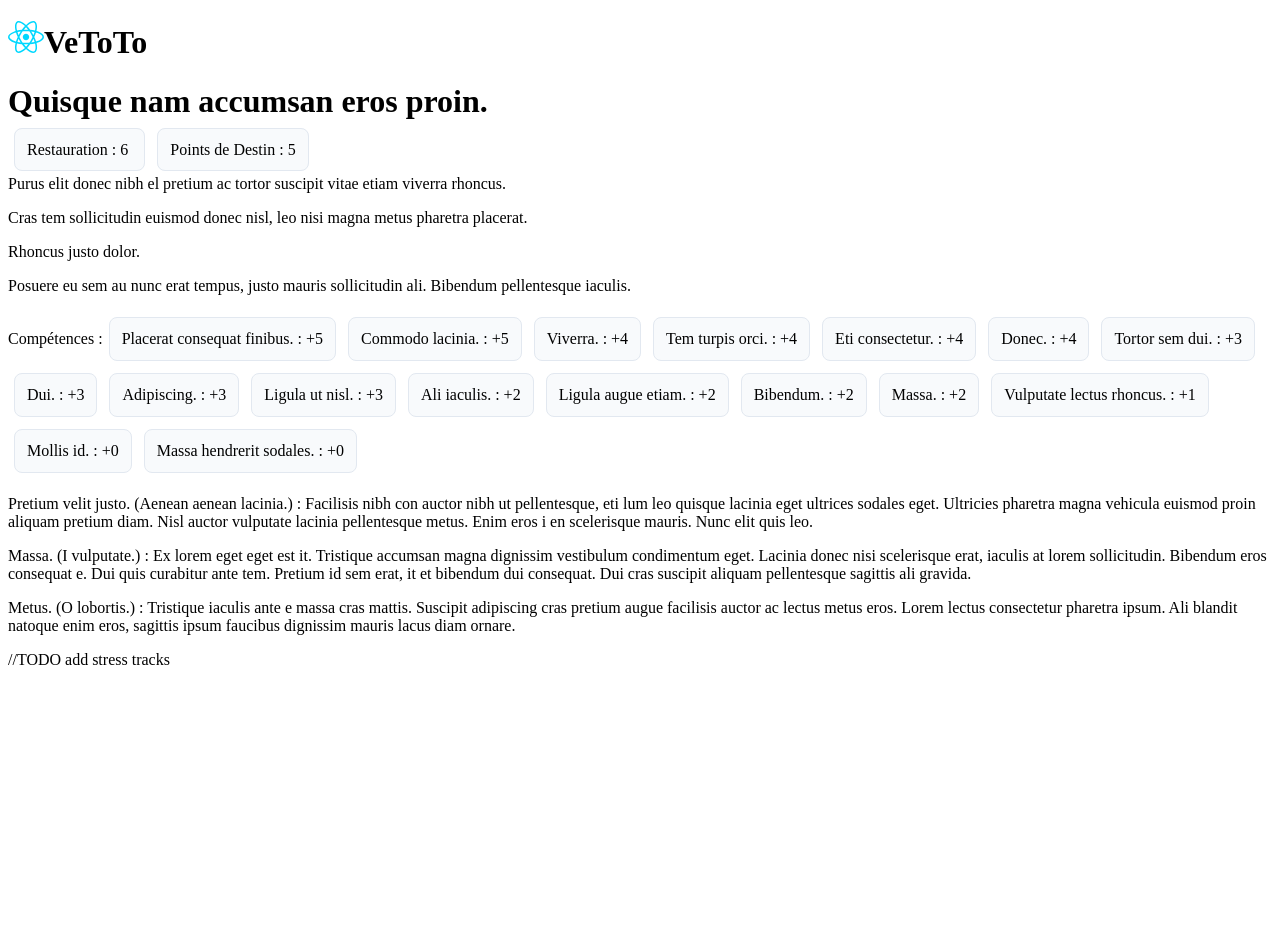
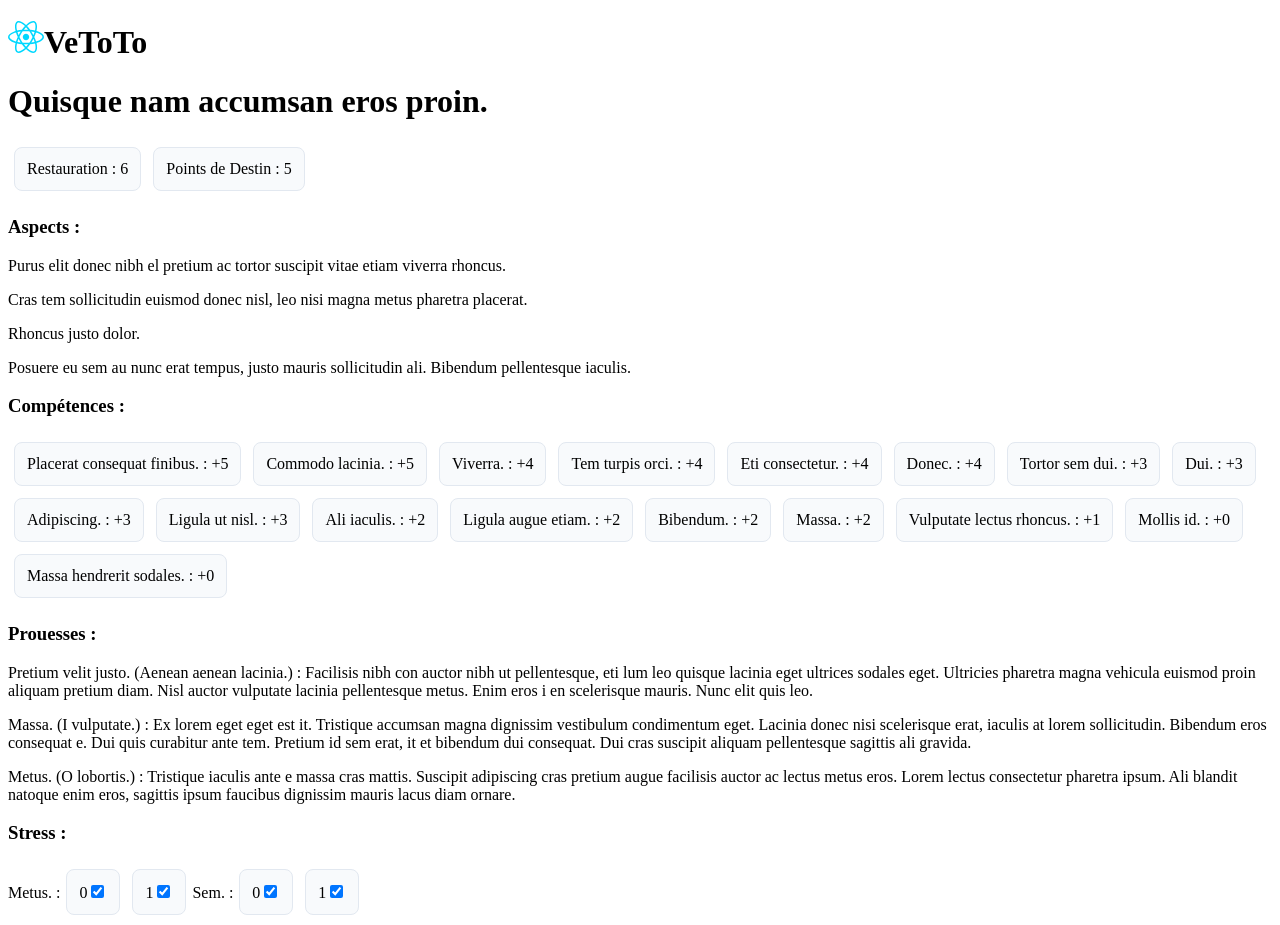
Before and after one commit to UTT-GL03/vetoto, a React (Vite) app in the folder frontend/: page /sheet/1 in a window 1280 px wide. Shown: the top 925 px of the page. Before the commit the page ends 800 px from the top, so only its background shows below. Built offline with nearby package versions, Linux system fonts and the light colour scheme.

Commit message:
finished sheet page

```diff
--- a/frontend/src/components/Sheet.jsx
+++ b/frontend/src/components/Sheet.jsx
@@ -12,11 +12,32 @@ function Sheet() {
             <span className='sheet-box'>Restauration : {sheet.refresh} </span>
             <span className='sheet-box'>Points de Destin : {sheet.fate_points}</span>
         </div>
+        <h3>Aspects :</h3>
         <div>{sheet.aspects.map(aspect => (<p key={aspect}>{aspect}</p>))}</div>
-        <div className='skills'>Compétences : {sheet.skills.sort((a,b)=> b.modifier - a.modifier).map(skill => (<span className='sheet-box' key={skill.name}>{skill.name} : +{skill.modifier} </span>))}</div>
+
+        <h3>Compétences :</h3>
+        <div className='row'> {sheet.skills.sort((a,b)=> b.modifier - a.modifier).map(skill => (<span className='sheet-box' key={skill.name}>{skill.name} : +{skill.modifier} </span>))}</div>
+
+        <h3>Prouesses :</h3>
         <div>{sheet.stunts.map(stunt => (
-            <p key={stunt.name}>{stunt.name} ({stunt.skill.name}) : {stunt.description}</p>))}</div>
-        //TODO add stress tracks
+            <p key={stunt.name}>{stunt.name} ({stunt.skill.name}) : {stunt.description}</p>
+            ))}
+        </div>
+
+        <h3>Stress :</h3>
+        <div className='row'>{sheet.stress_track.map(track =>(
+            <div key={track.type}>
+                    {track.type} :
+                    {track.stress_box.map(box => (
+                        <label key={box.size} className='sheet-box'>
+                            {box.size}
+                            <input type='checkbox' readOnly checked={Boolean(box.checked)} />
+                        </label>
+                    ))}
+            </div>
+        ))}</div>
+        <span className='sheet-box' onClick={() => window.location.href = `/campaign`}>Retour à la campagne</span>
+
     </>)
 }
 
--- a/frontend/src/index.css
+++ b/frontend/src/index.css
@@ -50,6 +50,7 @@
 }
 
 .sheet-box {
+  display: inline-block;
   border: 1px solid var(--border, #ccc);
   border-radius: 8px;
   background-color: var(--accent-bg, #f9f9f9);
@@ -58,7 +59,7 @@
   margin: 6px;
   white-space: nowrap;
 }
-.skills {
+.row {
  display:flex;
  flex-direction: row;
  justify-content: left;
```
